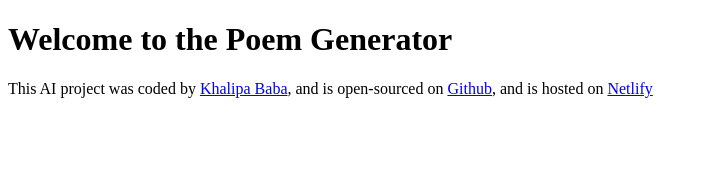
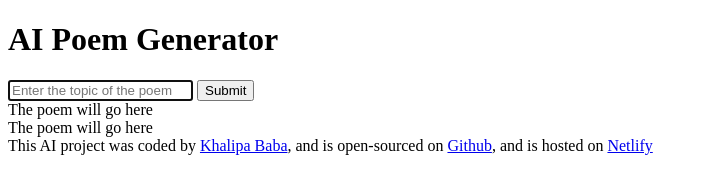
Before and after one commit to Khalipa-B/poem-generator, a plain HTML site: page index.html in a window 1280 px wide. Shown: the whole page, without its empty margins (0-707 px from the left). Drawn offline with Linux system fonts and the light colour scheme.

Commit message:
Added basic HTML structure

```diff
--- a/index.html
+++ b/index.html
@@ -7,7 +7,27 @@
     <title>Poem Generator</title>
   </head>
   <body>
-    <h1>Welcome to the Poem Generator</h1>
+    <header>
+      <h1>AI Poem Generator</h1>
+    </header>
+
+    <main>
+      <form>
+        <input
+          type="text"
+          placeholder="Enter the topic of the poem"
+          autofocus
+          required
+          autocomplete="off"
+        />
+        <input type="submit" />
+      </form>
+      <div>
+        The poem will go here
+        <br />
+        The poem will go here
+      </div>
+    </main>
 
     <footer>
       This AI project was coded by
```
